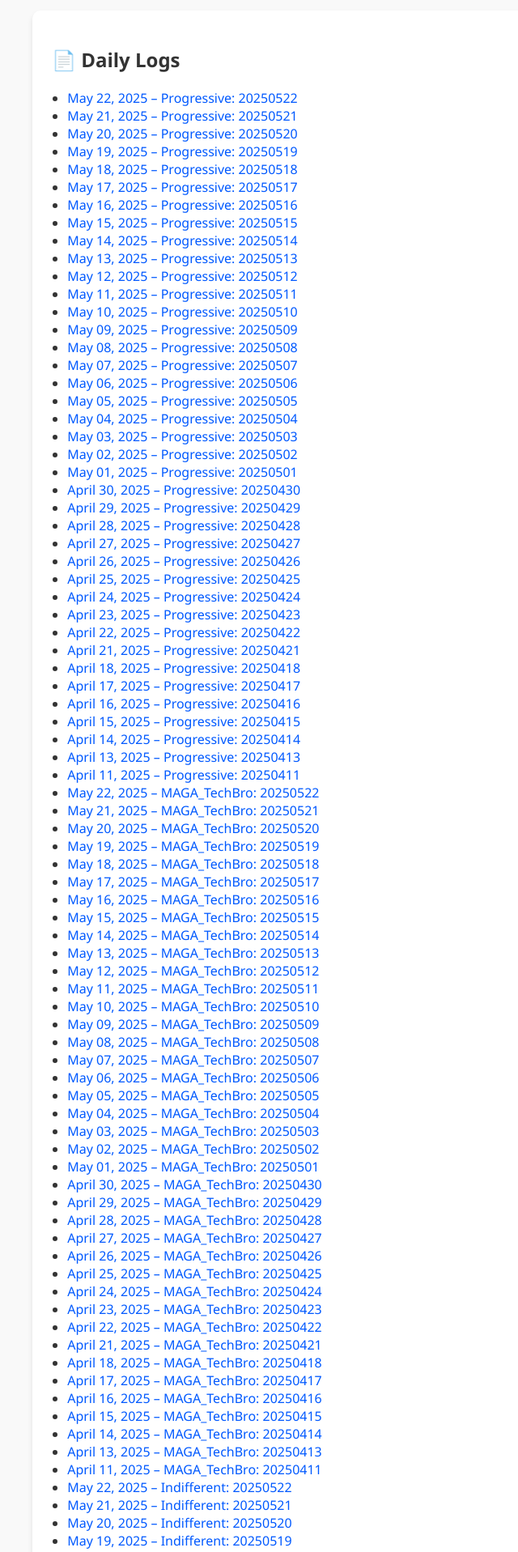
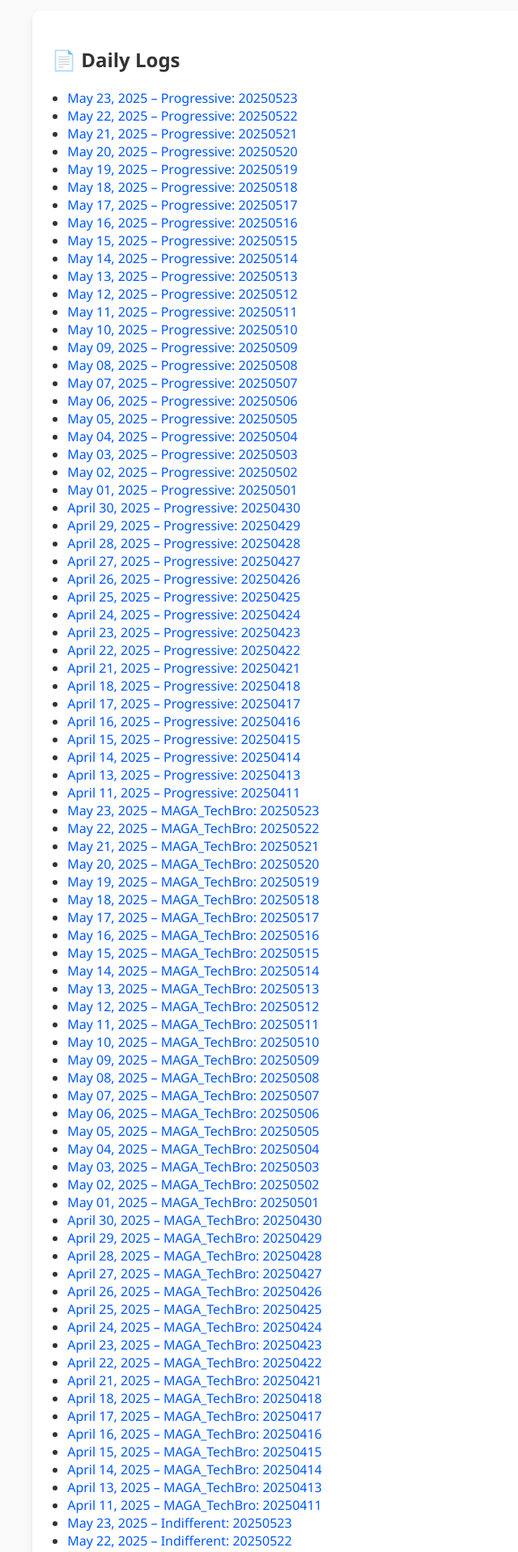
Before and after one commit to weiaiwayne/lampminer-empathy-machine, a plain HTML site: page index.html in a window 1280 px wide. Shown: the part 151-2068 px from the top of the page at 81% size, without its empty margins (0-640 px from the left). Drawn offline with Linux system fonts and the light colour scheme.

Commit message:
Update Empathy Machine index

```diff
--- a/index.html
+++ b/index.html
@@ -20,6 +20,7 @@
     <div class="card">
       <h2>📄 Daily Logs</h2>
       <ul>
+        <li><a href="docs/Progressive_story_20250523.md" target="_blank">May 23, 2025 – Progressive: 20250523</a></li>
         <li><a href="docs/Progressive_story_20250522.md" target="_blank">May 22, 2025 – Progressive: 20250522</a></li>
         <li><a href="docs/Progressive_story_20250521.md" target="_blank">May 21, 2025 – Progressive: 20250521</a></li>
         <li><a href="docs/Progressive_story_20250520.md" target="_blank">May 20, 2025 – Progressive: 20250520</a></li>
@@ -59,6 +60,7 @@
         <li><a href="docs/Progressive_story_20250414.md" target="_blank">April 14, 2025 – Progressive: 20250414</a></li>
         <li><a href="docs/Progressive_story_20250413.md" target="_blank">April 13, 2025 – Progressive: 20250413</a></li>
         <li><a href="docs/Progressive_story_20250411.md" target="_blank">April 11, 2025 – Progressive: 20250411</a></li>
+        <li><a href="docs/MAGA_TechBro_story_20250523.md" target="_blank">May 23, 2025 – MAGA_TechBro: 20250523</a></li>
         <li><a href="docs/MAGA_TechBro_story_20250522.md" target="_blank">May 22, 2025 – MAGA_TechBro: 20250522</a></li>
         <li><a href="docs/MAGA_TechBro_story_20250521.md" target="_blank">May 21, 2025 – MAGA_TechBro: 20250521</a></li>
         <li><a href="docs/MAGA_TechBro_story_20250520.md" target="_blank">May 20, 2025 – MAGA_TechBro: 20250520</a></li>
@@ -98,6 +100,7 @@
         <li><a href="docs/MAGA_TechBro_story_20250414.md" target="_blank">April 14, 2025 – MAGA_TechBro: 20250414</a></li>
         <li><a href="docs/MAGA_TechBro_story_20250413.md" target="_blank">April 13, 2025 – MAGA_TechBro: 20250413</a></li>
         <li><a href="docs/MAGA_TechBro_story_20250411.md" target="_blank">April 11, 2025 – MAGA_TechBro: 20250411</a></li>
+        <li><a href="docs/Indifferent_story_20250523.md" target="_blank">May 23, 2025 – Indifferent: 20250523</a></li>
         <li><a href="docs/Indifferent_story_20250522.md" target="_blank">May 22, 2025 – Indifferent: 20250522</a></li>
         <li><a href="docs/Indifferent_story_20250521.md" target="_blank">May 21, 2025 – Indifferent: 20250521</a></li>
         <li><a href="docs/Indifferent_story_20250520.md" target="_blank">May 20, 2025 – Indifferent: 20250520</a></li>
@@ -137,6 +140,7 @@
         <li><a href="docs/Indifferent_story_20250414.md" target="_blank">April 14, 2025 – Indifferent: 20250414</a></li>
         <li><a href="docs/Indifferent_story_20250413.md" target="_blank">April 13, 2025 – Indifferent: 20250413</a></li>
         <li><a href="docs/Indifferent_story_20250411.md" target="_blank">April 11, 2025 – Indifferent: 20250411</a></li>
+        <li><a href="docs/Christian_story_20250523.md" target="_blank">May 23, 2025 – Christian: 20250523</a></li>
         <li><a href="docs/Christian_story_20250522.md" target="_blank">May 22, 2025 – Christian: 20250522</a></li>
         <li><a href="docs/Christian_story_20250521.md" target="_blank">May 21, 2025 – Christian: 20250521</a></li>
         <li><a href="docs/Christian_story_20250520.md" target="_blank">May 20, 2025 – Christian: 20250520</a></li>
```
